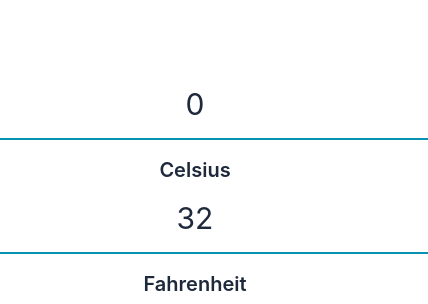
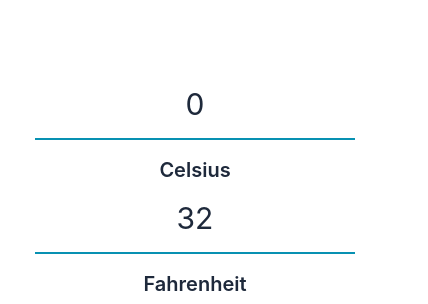
Before and after one commit to sachieterada/temperature-conversion, a React (Create React App) app: page / in a window 390 px wide. Shown: the part 298-602 px from the top of the page, 428 px wide, since content can reach past the window. Built offline with nearby package versions, Linux system fonts and the light colour scheme.

Commit message:
removed useEffect from App

```diff
--- a/src/App.tsx
+++ b/src/App.tsx
@@ -17,18 +17,6 @@ export default function App() {
   const [fahrenheit, setFahrenheit] = useState(
     celsiusToFahrenheit(initial).toString()
   );
-  const [darkMode, setDarkMode] = useState(false);
-
-  useEffect(() => {
-    // tailwind expects the dark tag to be set on the root element
-    if (darkMode) {
-      window.document.documentElement.classList.add("dark");
-      // localStorage.setItem("dark_mode", "true");
-    } else {
-      window.document.documentElement.classList.remove("dark");
-      // localStorage.removeItem("dark_mode");
-    }
-  }, [darkMode]);
 
   return (
     <div className="text-slate-800 dark:text-slate-400 bg-white dark:bg-slate-900">
@@ -37,7 +25,7 @@ export default function App() {
 
         <div className="flex-1 w-full max-w-7xl mx-auto py-8 flex justify-center items-center text-center">
           <div className="flex flex-col md:flex-row md:space-x-20">
-            <div className="flex flex-col">
+            <div className="flex flex-col items-center">
               <input
                 type="text"
                 value={celsius}
@@ -48,7 +36,7 @@ export default function App() {
                   setCelsius(c);
                   setFahrenheit(f.toString());
                 }}
-                className="text-slate-800 py-4 text-center text-3xl border-b-2 border-cyan-600 dark:border-slate-400 mb-4"
+                className="max-w-xs md:max-w-none text-slate-800 py-4 text-center text-3xl border-b-2 border-cyan-600 dark:border-slate-400 mb-4"
               />
               <div className="font-semibold text-xl">Celsius</div>
             </div>
@@ -63,7 +51,7 @@ export default function App() {
                   setFahrenheit(f);
                   setCelsius(c.toString());
                 }}
-                className="text-slate-800 py-4 text-center text-3xl border-b-2 border-cyan-600 dark:border-slate-400 mb-4"
+                className="max-w-xs md:max-w-none text-slate-800 py-4 text-center text-3xl border-b-2 border-cyan-600 dark:border-slate-400 mb-4"
               />
               <div className="font-semibold text-xl">Fahrenheit</div>
             </div>
```
